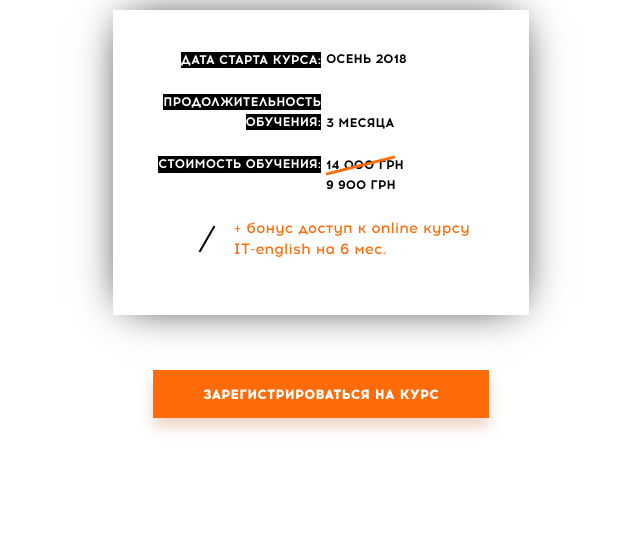
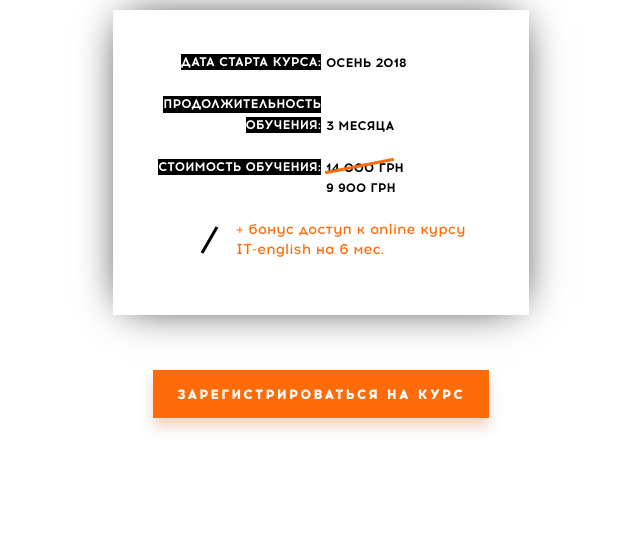
Before and after one commit to lenakvasko/test-project, a plain HTML site: page index.html in a window 1280 px wide. Shown: the whole page, without its empty margins (319-959 px from the left). Drawn offline with Linux system fonts and the light colour scheme.

Commit message:
correct css, adds letter-spacing in btn

```diff
--- a/css/style.css
+++ b/css/style.css
@@ -4,7 +4,7 @@
     padding: 0;
 }
 .footer {
-    max-width: 848px;
+    max-width: 898px;
     padding: 10px 10px;
     margin: 0 auto;
 }
@@ -64,25 +64,25 @@
     content: "";
     position: absolute;
     display: block;
-    height: 71px;
-    left: 33px;
-    top: -27px;
+    height: 70px;
+    left: 32px;
+    top: -29px;
     width: 3px;
-    transform: rotate(76deg);
+    transform: rotate(79deg);
     background-color: #ff6b08;
 }
 .inner__sub-title:first-child {
-    margin-top: 0;
+    margin-top: 2px;
 }
 .inner__sub-title:nth-child(-2n+2) {
-    margin-top: 48px;
+    margin-top: 47px;
 }
 .inner__sub-title:nth-child(3n+3) {
-    margin-top: 26px;
+    margin-top: 25px;
 }
 .text--orange {
     font-family: 'Acrom', sans-serif;
-    font-size: 15px;
+    font-size: 14.58px;
     font-weight: 500;
     color: #ff6b08;
     position: relative;
@@ -101,7 +101,7 @@
     height: 30px;
     left: -18px;
     top: 6px;
-    width: 2px;
+    width: 3px;
     transform: rotate(30deg);
     background-color: black;
 }
@@ -122,6 +122,7 @@
     line-height: 17px;
     font-family: 'Acrom', sans-serif;
     font-weight: 900;
+    letter-spacing: 2px;
     text-transform: uppercase;
     margin-bottom: 135px;
     box-shadow: 0px 9px 13px 0px rgba(184, 93, 39, 0.26);
```
